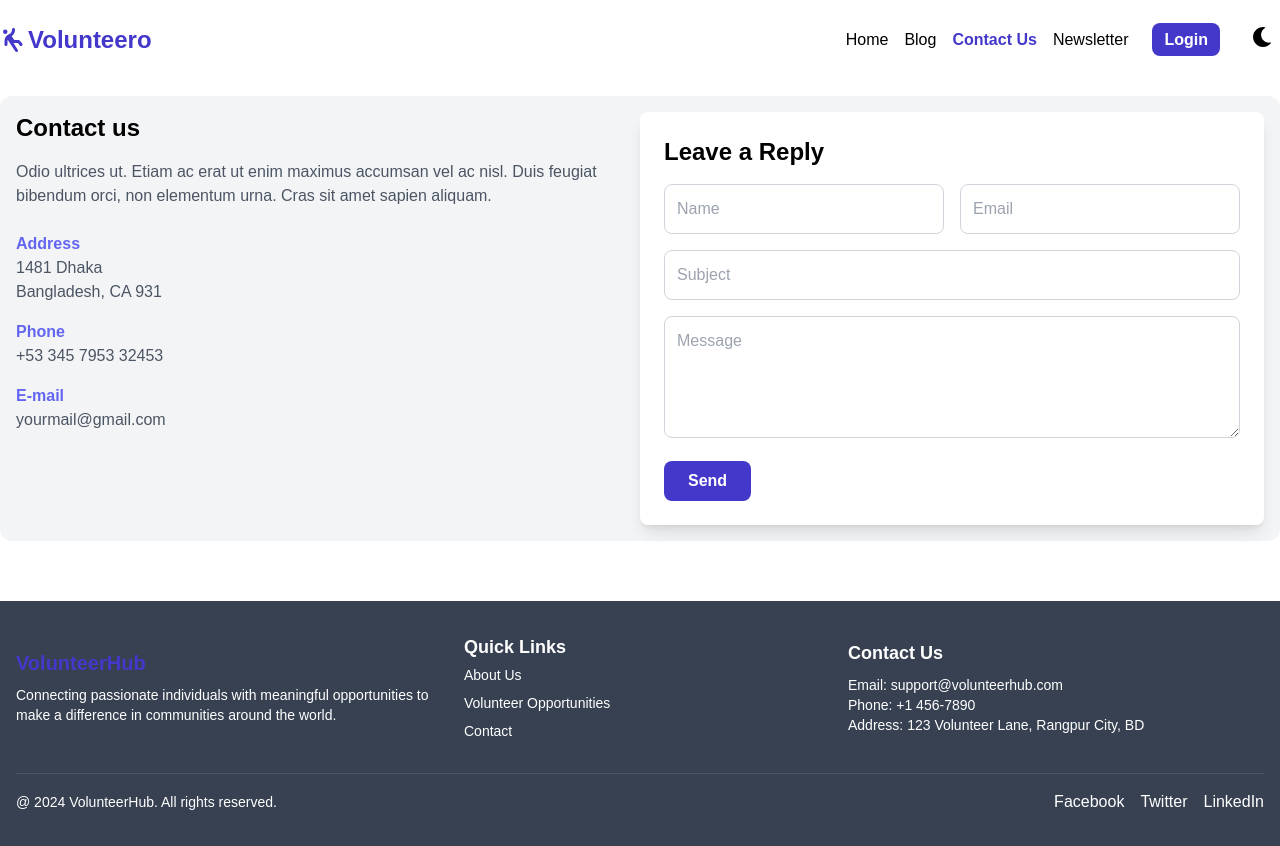
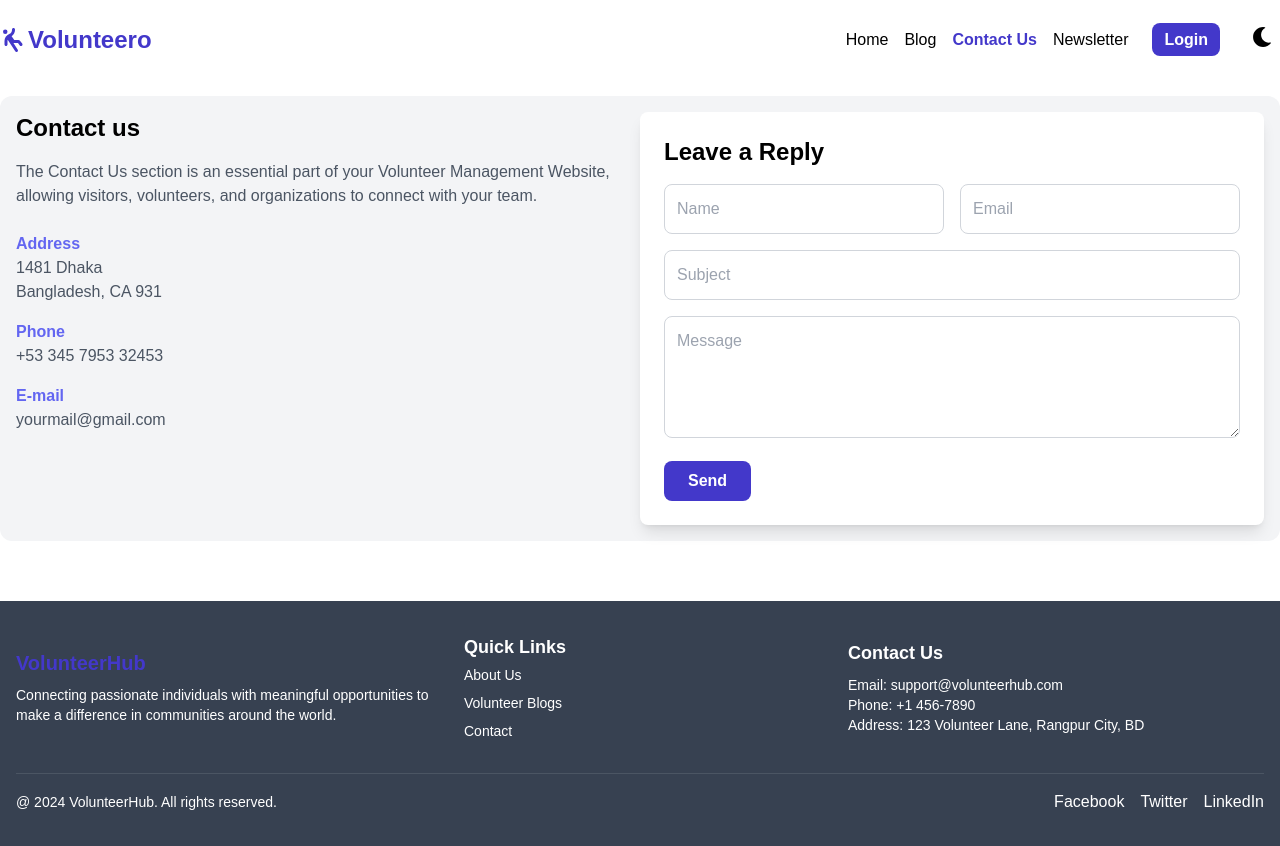
Before and after one commit to chayon1001/volunteer-management-client-side, a React (Vite) app: page /contactUs in a window 1280 px wide. Built offline with nearby package versions, Linux system fonts and the light colour scheme; no server answers.

Commit message:
added the footer updated section

```diff
--- a/src/components/footer/Footer.jsx
+++ b/src/components/footer/Footer.jsx
@@ -1,27 +1,41 @@
-import React from 'react';
+import React from "react";
 
 const Footer = () => {
   return (
     <footer className="bg-gray-700  text-white py-8">
       <div className="max-w-7xl mx-auto px-4">
-
         <div className="flex flex-wrap justify-between items-center mb-8">
-
           <div className="w-full md:w-1/3 mb-6 md:mb-0">
-                        <h2 className="text-xl text-indigo-700 font-bold mb-2">VolunteerHub</h2>
+            <h2 className="text-xl text-indigo-700 font-bold mb-2">
+              VolunteerHub
+            </h2>
             <p className="text-sm">
-                            Connecting passionate individuals with meaningful opportunities to make a difference in communities around the world.
+              Connecting passionate individuals with meaningful opportunities to
+              make a difference in communities around the world.
             </p>
           </div>
-
 
           <div className="w-full md:w-1/3 mb-6 md:mb-0 pl-8">
             <h3 className="text-lg font-semibold mb-1">Quick Links</h3>
             <ul className="text-sm space-y-2">
-                            <li><a href="/about" className="hover:text-indigo-400">About Us</a></li>
-                            <li><a href="/volunteer-opportunities" className="hover:text-indigo-400">Volunteer Opportunities</a></li>
-                            <li><a href="/contact" className="hover:text-indigo-400">Contact</a></li>
-
+              <li>
+                <a href="/about" className="hover:text-indigo-400">
+                  About Us
+                </a>
+              </li>
+              <li>
+                <a
+                  href="/volunteer-opportunities"
+                  className="hover:text-indigo-400"
+                >
+                  Volunteer Blogs
+                </a>
+              </li>
+              <li>
+                <a href="/contactUs" className="hover:text-indigo-400">
+                  Contact
+                </a>
+              </li>
             </ul>
           </div>
 
@@ -30,30 +44,34 @@ const Footer = () => {
             <h3 className="text-lg font-semibold mb-2">Contact Us</h3>
             <p className="text-sm">Email: support@volunteerhub.com</p>
             <p className="text-sm">Phone: +1 456-7890</p>
-                        <p className="text-sm">Address: 123 Volunteer Lane, Rangpur City, BD</p>
+            <p className="text-sm">
+              Address: 123 Volunteer Lane, Rangpur City, BD
+            </p>
           </div>
         </div>
-
 
         <div className="border-t border-gray-600 pt-4 flex flex-wrap justify-between items-center">
           <p className="text-sm">@ 2024 VolunteerHub. All rights reserved.</p>
           <div className="space-x-4">
             <a
-                            href="https://facebook.com"
+              href="https://www.facebook.com/people/Chayon-Barman/pfbid02DSBqbw5opGAJNCe6uFvzmBxKxNVQj1gsyyh29c3rAk2xSishSqb3CtBjJrrdFDUGl/?rdid=xh6QVYwTcr6I9vGQ&share_url=https%3A%2F%2Fwww.facebook.com%2Fshare%2F15BLbnHKKC%2F"
               target="_blank"
-                            className="hover:text-indigo-400">
+              className="hover:text-indigo-400"
+            >
               Facebook
             </a>
             <a
               href="https://twitter.com"
               target="_blank"
-                            className="hover:text-indigo-400" >
+              className="hover:text-indigo-400"
+            >
               Twitter
             </a>
             <a
-                            href="https://linkedin.com"
+              href="https://www.linkedin.com/in/harishankar-barman/"
               target="_blank"
-                            className="hover:text-indigo-400">
+              className="hover:text-indigo-400"
+            >
               LinkedIn
             </a>
           </div>
--- a/src/pages/contacUs/ContactUs.jsx
+++ b/src/pages/contacUs/ContactUs.jsx
@@ -34,14 +34,16 @@ const ContactUs = () => {
       {/* Contact Info Section */}
 
       <Helmet>
-                <title>Contact  - Volunteer-management</title>
+        <title>Contact - Volunteer-management</title>
       </Helmet>
       <div className="w-full lg:w-1/2 mb-8 lg:mb-0">
-                <h2 className="text-2xl font-bold mb-4">Contact us</h2>
+        <h2 className="text-2xl font-bold mb-4 dark:text-gray-300 dark:font-bold">
+          Contact us
+        </h2>
         <p className="text-gray-600 mb-6">
-                    Odio ultrices ut. Etiam ac erat ut enim maximus accumsan vel ac nisl.
-                    Duis feugiat bibendum orci, non elementum urna. Cras sit amet sapien
-                    aliquam.
+          The Contact Us section is an essential part of your Volunteer
+          Management Website, allowing visitors, volunteers, and organizations
+          to connect with your team.
         </p>
         <div className="space-y-4">
           <div>
```
Lines whose indentation alone changed are shown as unchanged.
